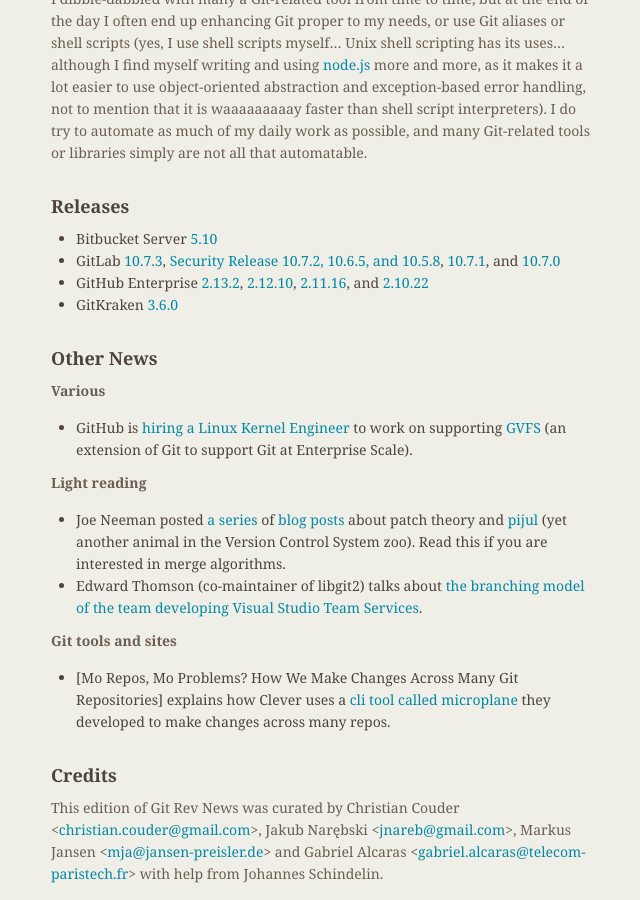
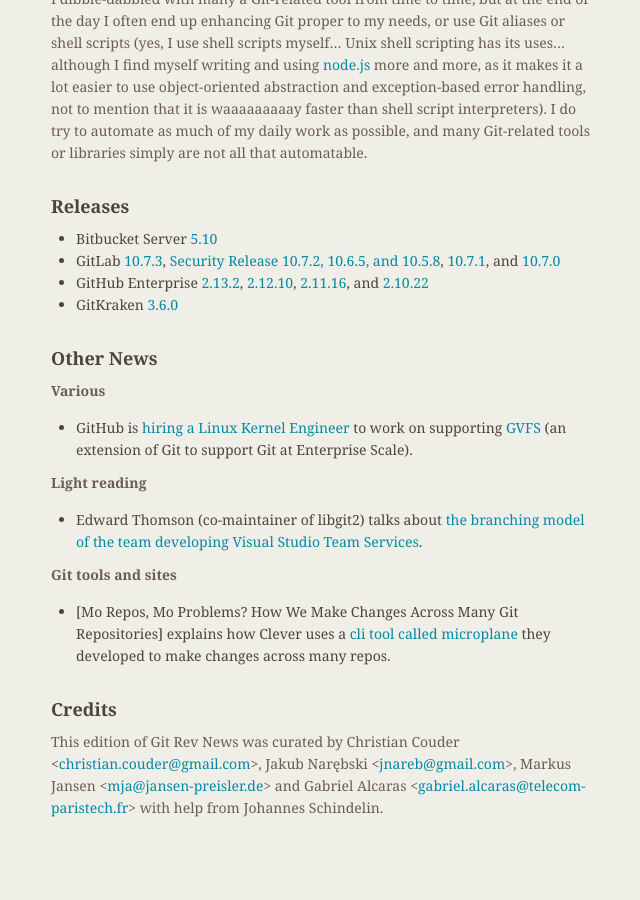
Before and after one commit to git/git.github.io, a Jekyll site: the page built from rev_news/drafts/edition-39.md, in a window 1280 px wide and 900 px high, scrolled down 4543 px. Shown: the whole window, without its empty margins (483-1123 px from the left). Built offline with Jekyll 4.4.1, drawn with Linux system fonts in a browser that asks for light colours; after the commit the page ends 5377 px from its top, so only the background shows below that.

Commit message:
rn-39: remove pijul news as it was already posted

```diff
--- a/rev_news/drafts/edition-39.md
+++ b/rev_news/drafts/edition-39.md
@@ -290,9 +290,6 @@
 
 __Light reading__
 
-* Joe Neeman posted [a series](https://jneem.github.io/merging/) of [blog posts](https://jneem.github.io/pijul/)
-about patch theory and [pijul](https://pijul.com/) (yet another animal in the Version Control System zoo). Read
-this if you are interested in merge algorithms.
 * Edward Thomson (co-maintainer of libgit2) talks about
 [the branching model of the team developing Visual Studio Team Services](https://blogs.msdn.microsoft.com/devops/2018/04/19/release-flow-how-we-do-branching-on-the-vsts-team/).
 
```
